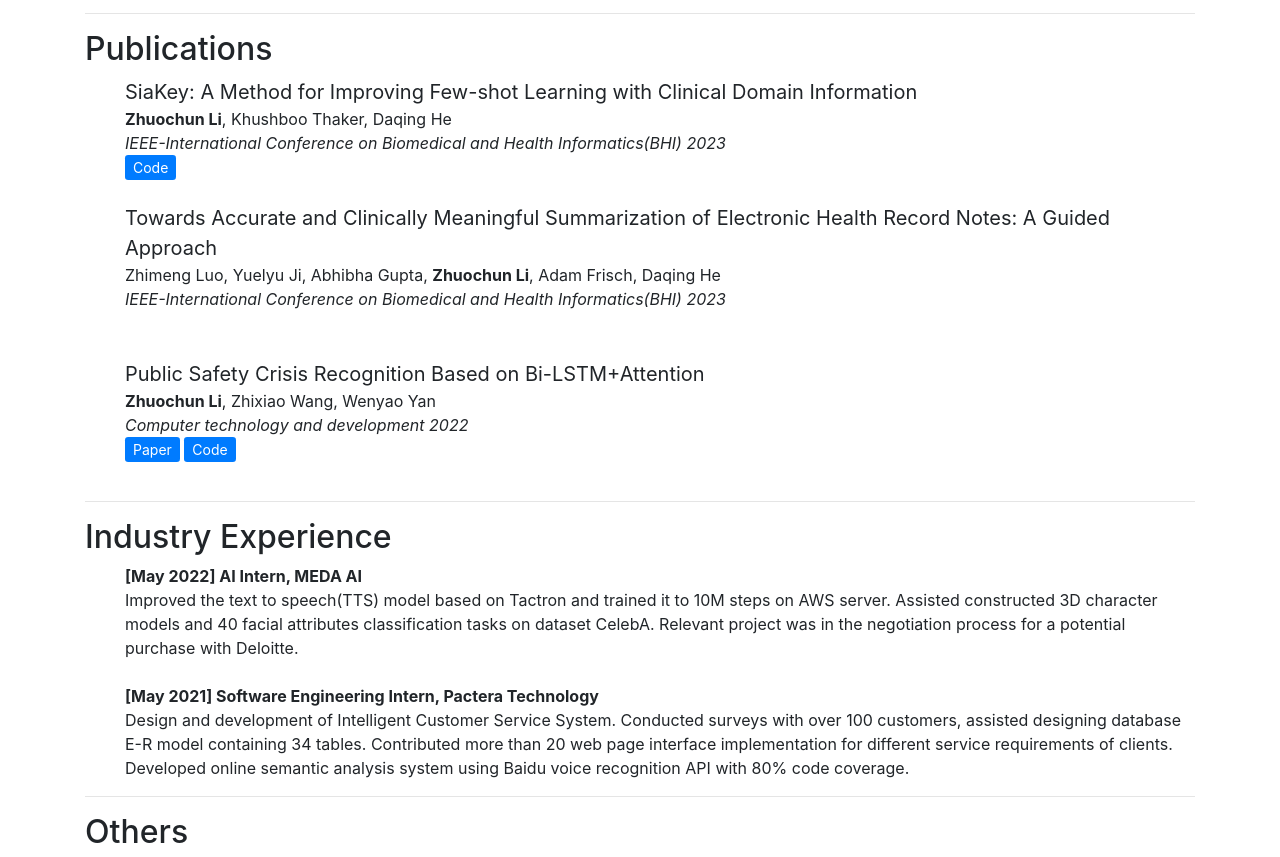
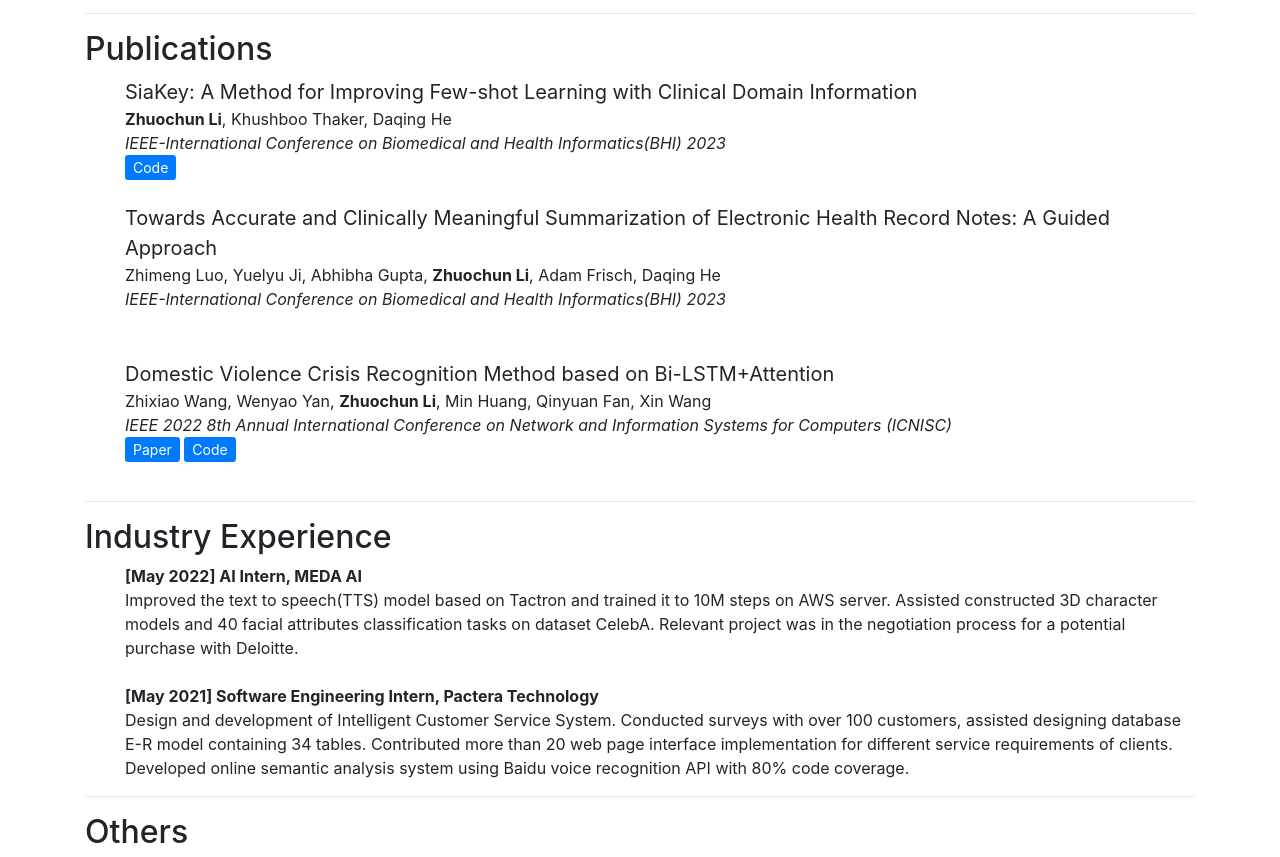
Before and after one commit to zhuochunli/zhuochunli.github.io, a plain HTML site: page index.html in a window 1280 px wide. Shown: the part 928-1785 px from the top of the page. Drawn offline with nearby package versions, Linux system fonts and the light colour scheme.

Commit message:
Update index.html

```diff
--- a/index.html
+++ b/index.html
@@ -92,10 +92,10 @@
 				<!-- <a target="_blank" href="files/EACL_2023_Proceedings_draft.pdf" class="btn-sm btn-primary">Submitted Draft</a> -->
 				<br><br>
 
-				<span style="font-size:20px">Public Safety Crisis Recognition Based on Bi-LSTM+Attention</span><br/>
-				<b>Zhuochun Li</b>, Zhixiao Wang, Wenyao Yan <br/>
-				<i>Computer technology and development 2022</i> <br/>
-				<a target="_blank" href="http://www.xactad.net/oa/DArticle.aspx?type=view&id=202204023" class="btn-sm btn-primary">Paper</a>
+				<span style="font-size:20px">Domestic Violence Crisis Recognition Method based on Bi-LSTM+Attention</span><br/>
+				Zhixiao Wang, Wenyao Yan, <b>Zhuochun Li</b>, Min Huang, Qinyuan Fan, Xin Wang<br/>
+				<i>IEEE 2022 8th Annual International Conference on Network and Information Systems for Computers (ICNISC)</i> <br/>
+				<a target="_blank" href="https://ieeexplore.ieee.org/abstract/document/10045367" class="btn-sm btn-primary">Paper</a>
 				<a target="_blank" href="https://github.com/zhuochunli/Domestic-Violence-identification-model" class="btn-sm btn-primary">Code</a>
 				<br><br>
                 <!--
```
